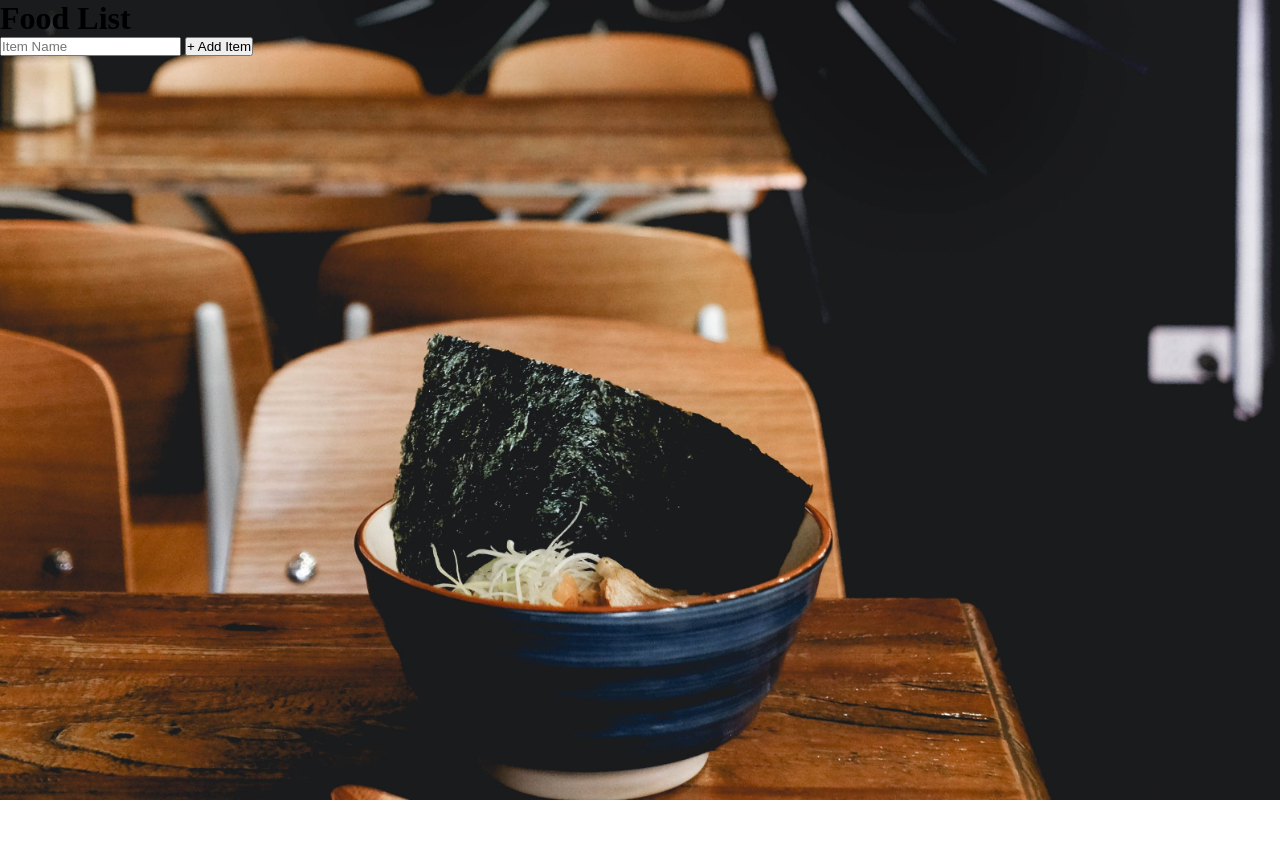
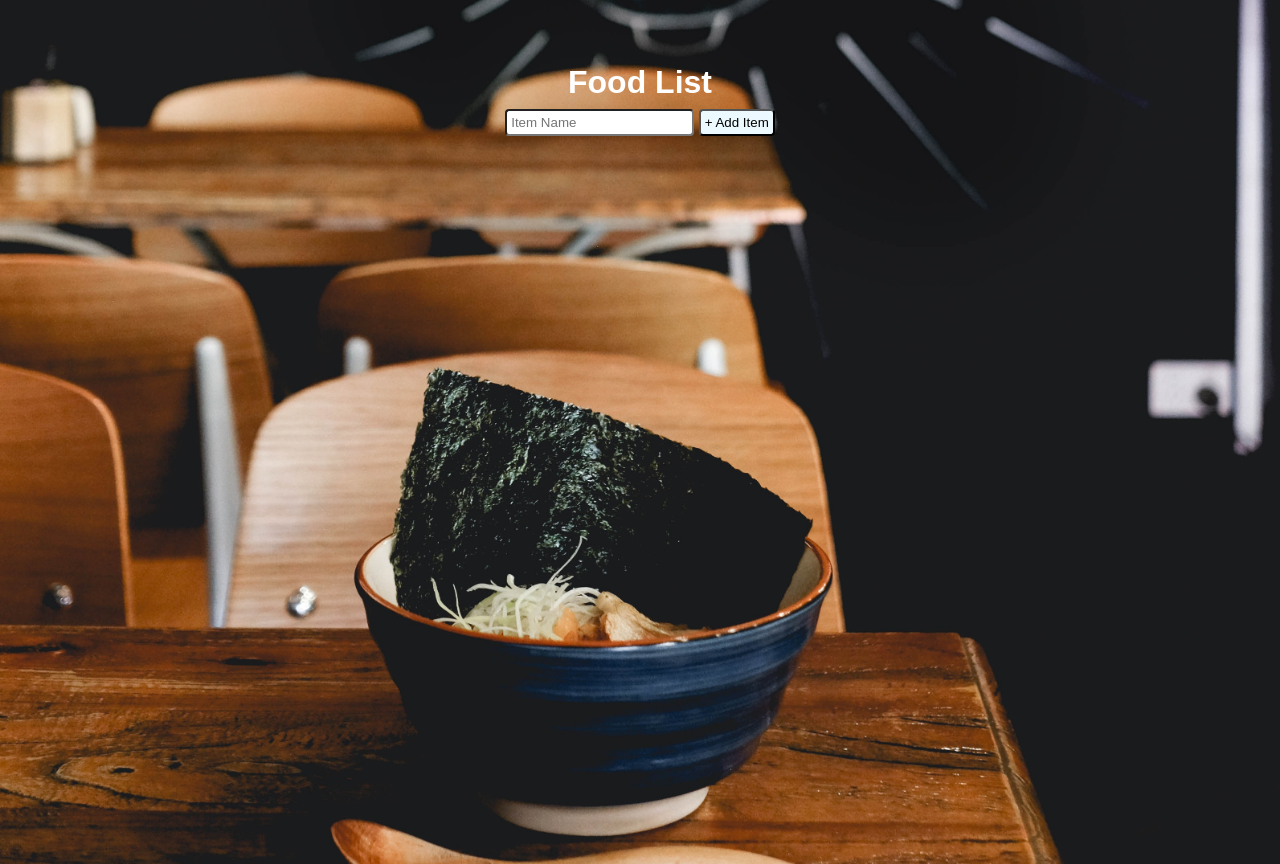
Before and after one commit to jma26/JavaScript30, a plain HTML site: page Local Storage and Event Delegation/index.html in a window 1280 px wide. Before the commit the page ends 800 px from the top, so only its background shows below. Drawn offline with Linux system fonts and the light colour scheme.

Commit message:
Update styling for container, headline, form elements

```diff
--- a/Local Storage and Event Delegation/styles.css
+++ b/Local Storage and Event Delegation/styles.css
@@ -1,11 +1,35 @@
 * {
+    box-sizing: border-box;
+    font-family: sans-serif;
     margin: 0px;
     padding: 0px;
 }
 
-html {
-    background-image: url('./img/ramen-background.jpg');
-    background-position: center;
-    background-repeat: no-repeat;
+body {
+    background: url('./img/ramen-background.jpg') no-repeat;
+    background-position: 50% 85%;
     background-size: cover;
+    min-height: 100vh;
+    overflow: hidden;
 }
+
+input {
+    border-radius: 4px;
+    margin-top: 8px;
+    padding: 4px;
+}
+
+.container {
+    margin: 0 auto;
+    text-align: center;
+    width: 500px;
+}
+
+.headline {
+    color: #FFFFFF;
+    margin-top: 64px;
+}
+
+input[type=submit] {
+    background-color: #ECF9FF;
+}
```
